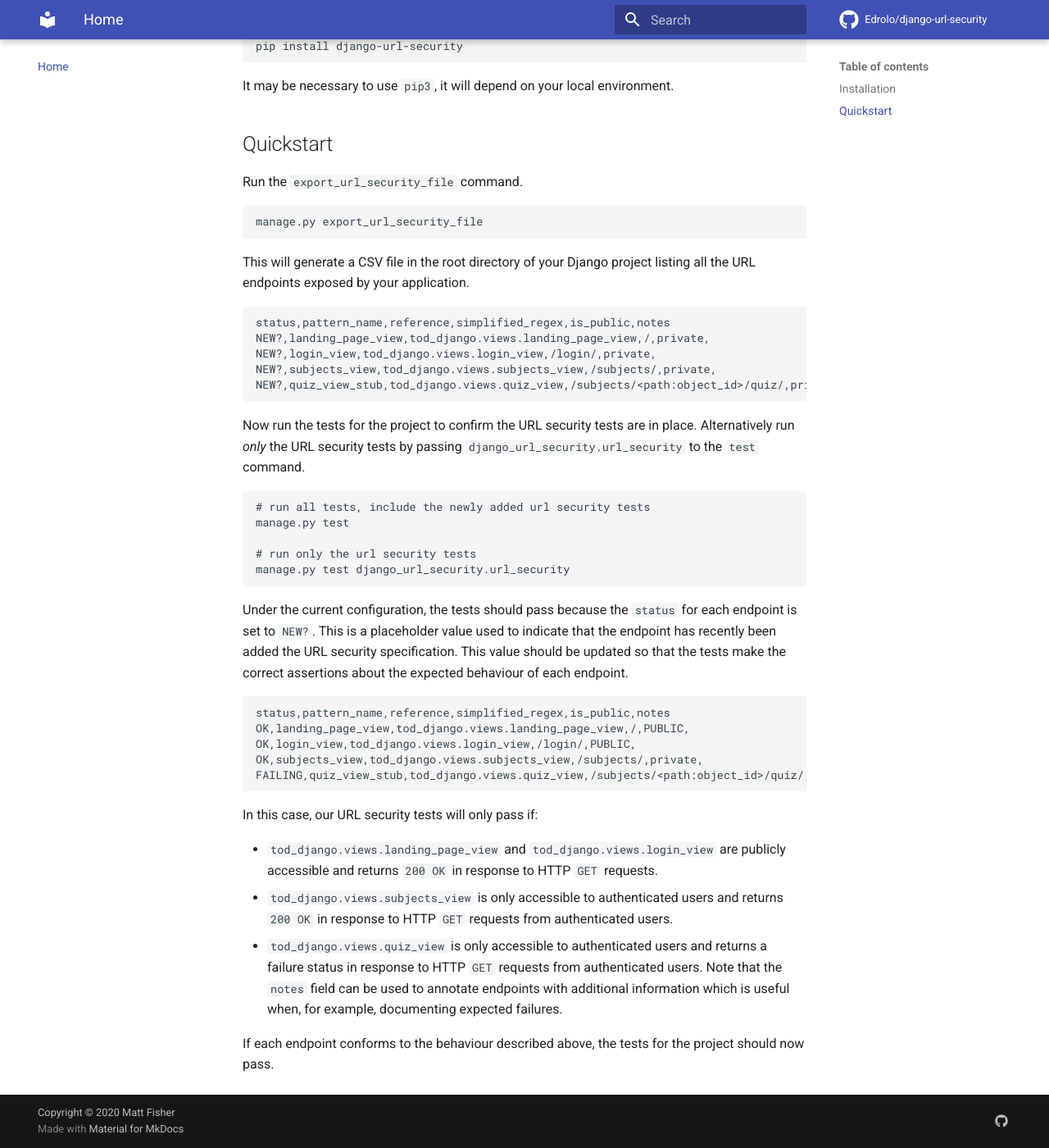
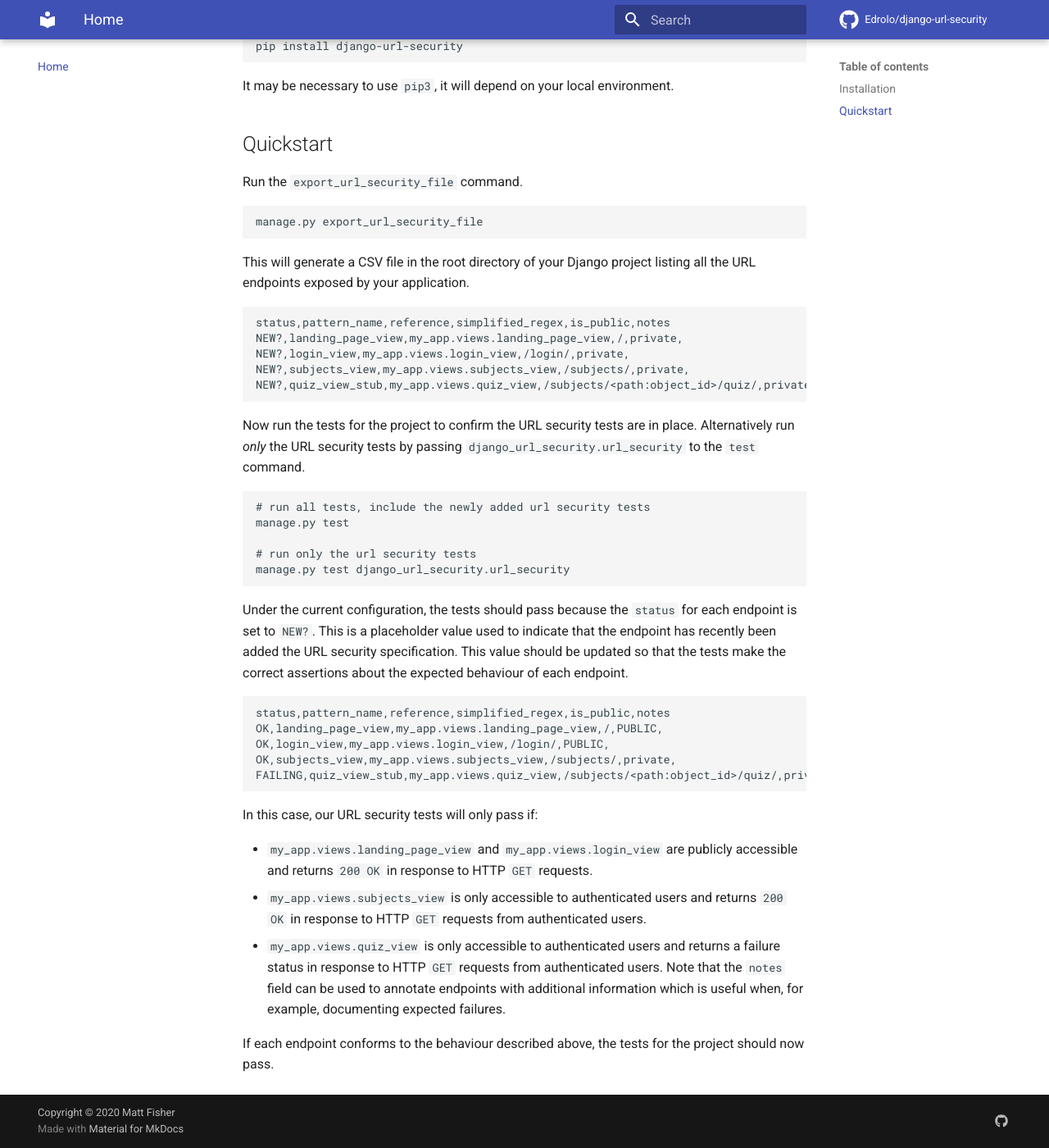
Before and after one commit to Edrolo/django-url-security, an MkDocs documentation site: the page built from docs/index.md, in a window 1280 px wide and 1400 px high, scrolled down 375 px. Shown: the whole window at 82% size. Built offline with MkDocs 1.6.1 and Material for MkDocs 9.7.7, drawn with Linux system fonts in a browser that asks for light colours; comment, search, counter and statistics services are not loaded.

Commit message:
Remove references to tod

````diff
--- a/docs/index.md
+++ b/docs/index.md
@@ -24,10 +24,10 @@ This will generate a CSV file in the root directory of your Django project listi
 
 ```
 status,pattern_name,reference,simplified_regex,is_public,notes
-NEW?,landing_page_view,tod_django.views.landing_page_view,/,private,
-NEW?,login_view,tod_django.views.login_view,/login/,private,
-NEW?,subjects_view,tod_django.views.subjects_view,/subjects/,private,
-NEW?,quiz_view_stub,tod_django.views.quiz_view,/subjects/<path:object_id>/quiz/,private,
+NEW?,landing_page_view,my_app.views.landing_page_view,/,private,
+NEW?,login_view,my_app.views.login_view,/login/,private,
+NEW?,subjects_view,my_app.views.subjects_view,/subjects/,private,
+NEW?,quiz_view_stub,my_app.views.quiz_view,/subjects/<path:object_id>/quiz/,private,
 ```
 
 Now run the tests for the project to confirm the URL security tests are in place. Alternatively run _only_ the URL security tests by passing `django_url_security.url_security` to the `test` command.
@@ -44,16 +44,16 @@ Under the current configuration, the tests should pass because the `status` for
 
 ```
 status,pattern_name,reference,simplified_regex,is_public,notes
-OK,landing_page_view,tod_django.views.landing_page_view,/,PUBLIC,
-OK,login_view,tod_django.views.login_view,/login/,PUBLIC,
-OK,subjects_view,tod_django.views.subjects_view,/subjects/,private,
-FAILING,quiz_view_stub,tod_django.views.quiz_view,/subjects/<path:object_id>/quiz/,private,Not yet implemented
+OK,landing_page_view,my_app.views.landing_page_view,/,PUBLIC,
+OK,login_view,my_app.views.login_view,/login/,PUBLIC,
+OK,subjects_view,my_app.views.subjects_view,/subjects/,private,
+FAILING,quiz_view_stub,my_app.views.quiz_view,/subjects/<path:object_id>/quiz/,private,Not yet implemented
 ```
 
 In this case, our URL security tests will only pass if:
 
-- `tod_django.views.landing_page_view` and `tod_django.views.login_view` are publicly accessible and returns `200 OK` in response to HTTP `GET` requests.
-- `tod_django.views.subjects_view` is only accessible to authenticated users and returns `200 OK` in response to HTTP `GET` requests from authenticated users.
-- `tod_django.views.quiz_view` is only accessible to authenticated users and returns a failure status in response to HTTP `GET` requests from authenticated users. Note that the `notes` field can be used to annotate endpoints with additional information which is useful when, for example, documenting expected failures.
+- `my_app.views.landing_page_view` and `my_app.views.login_view` are publicly accessible and returns `200 OK` in response to HTTP `GET` requests.
+- `my_app.views.subjects_view` is only accessible to authenticated users and returns `200 OK` in response to HTTP `GET` requests from authenticated users.
+- `my_app.views.quiz_view` is only accessible to authenticated users and returns a failure status in response to HTTP `GET` requests from authenticated users. Note that the `notes` field can be used to annotate endpoints with additional information which is useful when, for example, documenting expected failures.
 
 If each endpoint conforms to the behaviour described above, the tests for the project should now pass.
````
